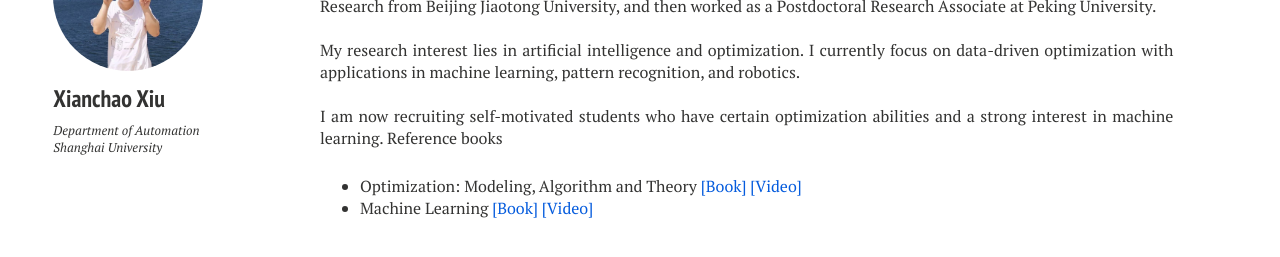
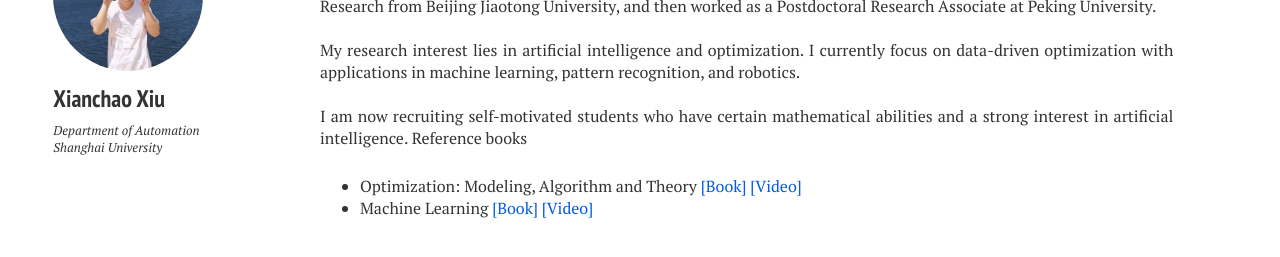
Before and after one commit to xianchaoxiu/xianchaoxiu.github.io, a Jekyll site: the page built from index.md, in a window 1280 px wide. Shown: the part 151-408 px from the top of the page. Built offline with Jekyll 4.4.1, drawn with Linux system fonts in a browser that asks for light colours; nearby versions of some CDN libraries.

Commit message:
Update home2.html

```diff
--- a/_layouts/home2.html
+++ b/_layouts/home2.html
@@ -35,7 +35,7 @@
 	      I currently focus on data-driven optimization with applications in machine learning, pattern recognition, and robotics.<br><br>
 
 
-            I am now recruiting self-motivated students who have certain optimization abilities and a strong interest in machine learning. Reference books
+            I am now recruiting self-motivated students who have certain mathematical abilities and a strong interest in artificial intelligence. Reference books
 	  <ul>
         <li> Optimization: Modeling, Algorithm and Theory <a href="http://faculty.bicmr.pku.edu.cn/~wenzw/optbook.html" class="textlink" target="_blank">[Book]</a>   <a href="https://www.bilibili.com/video/BV1Kc411i7kJ/" class="textlink" target="_blank">[Video]</a> </li>
          <li> Machine Learning <a href="https://cs.nju.edu.cn/zhouzh/zhouzh.files/publication/MLbook2016.htm" class="textlink" target="_blank">[Book]</a> <a href="https://www.bilibili.com/video/BV1gG411f7zX/" class="textlink" target="_blank">[Video]</a>  </li>
```
